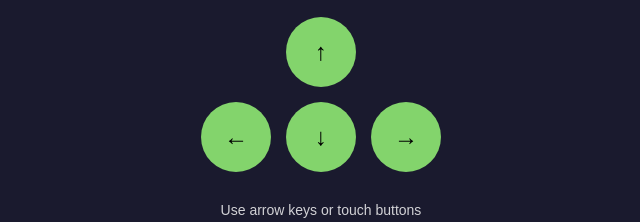
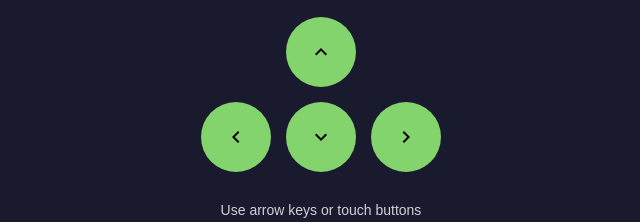
Before and after one commit to MatthewDelong/Nokia-Snake, a plain HTML site: page index.html in a window 1280 px wide. Shown: the part 518-740 px from the top of the page, 319-959 px from the left. Drawn offline with Linux system fonts and the light colour scheme.

Commit message:
updated arrows on direction pad

```diff
--- a/index.html
+++ b/index.html
@@ -20,15 +20,31 @@
         <canvas id="gameCanvas"></canvas>
 
         <div class="controls">
-            <div class="control-row">
-                <button id="upBtn" class="control-btn">↑</button>
-            </div>
-            <div class="control-row">
-                <button id="leftBtn" class="control-btn">←</button>
-                <button id="downBtn" class="control-btn">↓</button>
-                <button id="rightBtn" class="control-btn">→</button>
-            </div>
-        </div>
+    <div class="control-row">
+        <button id="upBtn" class="control-btn">
+            <svg width="24" height="24" viewBox="0 0 24 24" fill="currentColor">
+                <path d="M7.41 15.41L12 10.83l4.59 4.58L18 14l-6-6-6 6z"/>
+            </svg>
+        </button>
+    </div>
+    <div class="control-row">
+        <button id="leftBtn" class="control-btn">
+            <svg width="24" height="24" viewBox="0 0 24 24" fill="currentColor">
+                <path d="M15.41 7.41L14 6l-6 6 6 6 1.41-1.41L10.83 12z"/>
+            </svg>
+        </button>
+        <button id="downBtn" class="control-btn">
+            <svg width="24" height="24" viewBox="0 0 24 24" fill="currentColor">
+                <path d="M7.41 8.59L12 13.17l4.59-4.58L18 10l-6 6-6-6 1.41-1.41z"/>
+            </svg>
+        </button>
+        <button id="rightBtn" class="control-btn">
+            <svg width="24" height="24" viewBox="0 0 24 24" fill="currentColor">
+                <path d="M8.59 16.59L13.17 12 8.59 7.41 10 6l6 6-6 6-1.41-1.41z"/>
+            </svg>
+        </button>
+    </div>
+</div>
 
         <div class="instructions">
             <p>Use arrow keys or touch buttons</p>
--- a/style.css
+++ b/style.css
@@ -115,7 +115,6 @@ canvas {
     background: #83d46c;
     border: none;
     padding: 20px;
-    font-size: 24px;
     border-radius: 50%;
     cursor: pointer;
     width: 70px;
@@ -123,24 +122,17 @@ canvas {
     display: flex;
     align-items: center;
     justify-content: center;
-    font-weight: bold;
+    color: black; /* For SVG fill */
+}
+
+.control-btn svg {
+    width: 24px;
+    height: 24px;
 }
 
 .control-btn:active {
     background: #9ae285;
     transform: scale(0.95);
-}
-#upBtn {
-  grid-area: up;
-}
-#leftBtn {
-  grid-area: left;
-}
-#downBtn {
-  grid-area: down;
-}
-#rightBtn {
-  grid-area: right;
 }
 .instructions {
   font-size: clamp(12px, 4vw, 14px);
```
